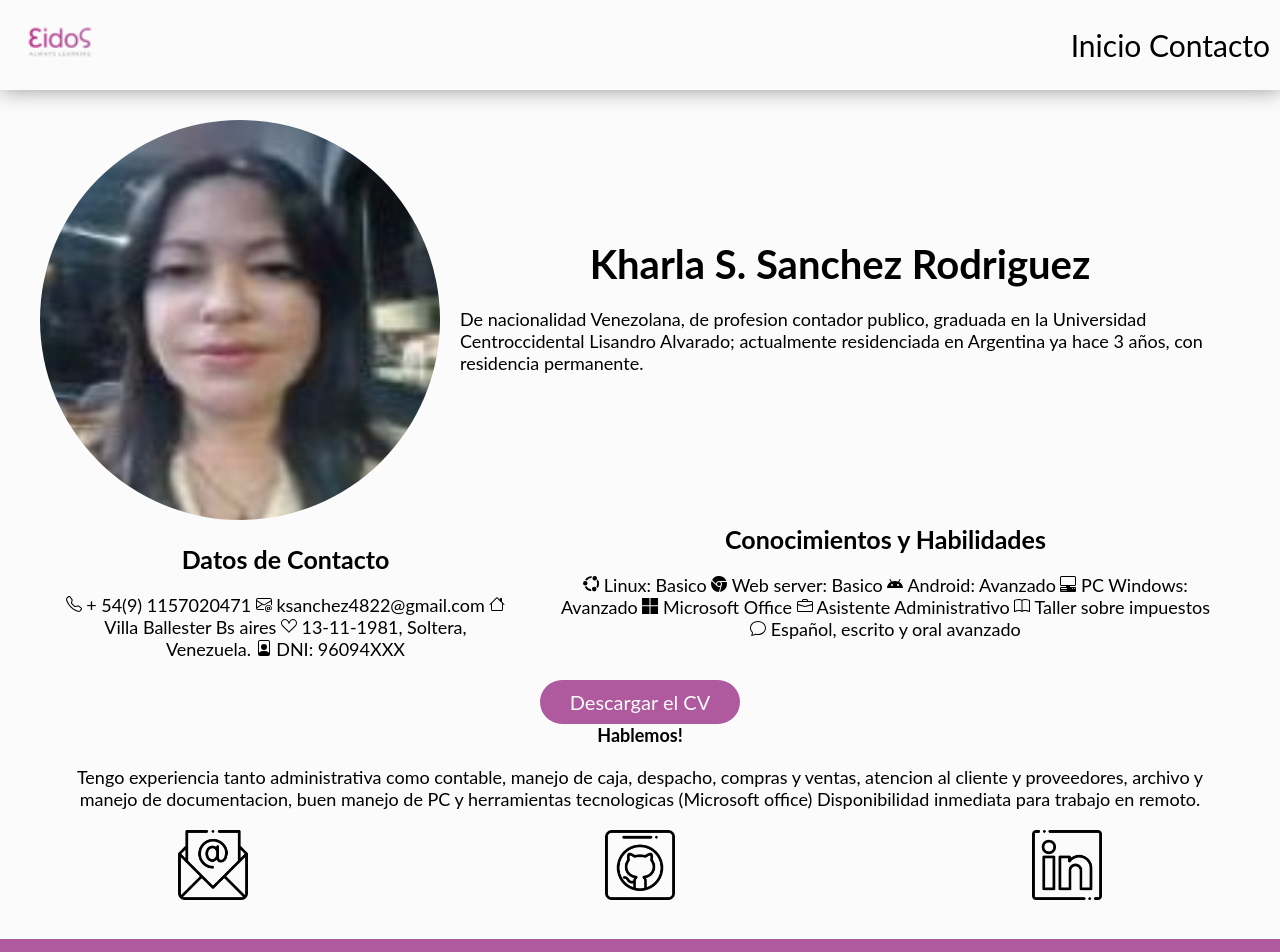
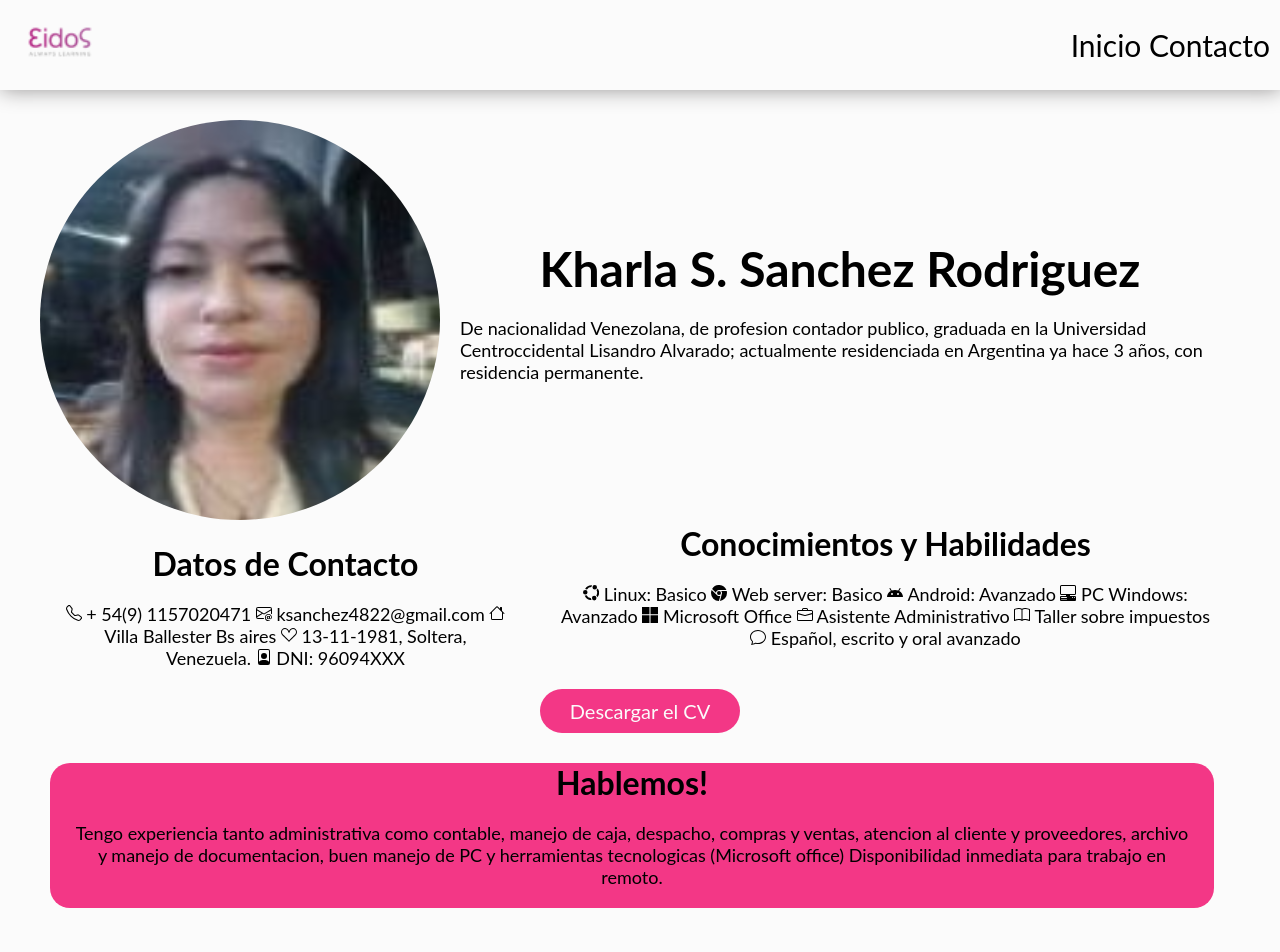
Before and after one commit to skharla/proyecto-2-codigo-latam, a plain HTML site: page index.html in a window 1280 px wide. Shown: the top 952 px of the page. Drawn offline with Linux system fonts and the light colour scheme.

Commit message:
arreglos en la section hablemos

```diff
--- a/css/styles.css
+++ b/css/styles.css
@@ -89,7 +89,7 @@ h1{
     margin: auto;
     border: #080808;
     border-radius: 30px;
-    background-color: #af599e;
+    background-color: #f33786;
     text-align: center;
     font-size: 20px;
     color: #fbfbfb;
@@ -97,8 +97,11 @@ h1{
     flex-direction: column;
     align-items: center;
     padding: 10px 10px;
+}
 
-
+.boton:hover{
+    background-color: aqua;
+    color: #080808;
 }
 
 h2{
@@ -113,9 +116,9 @@ p{
 
 }
 
-.Contactos{
+.Hablemos{
     text-align: center;
-    background-color: rgba(175, 89, 158, 0.3);
+    background-color: #f33786;
     margin-bottom: 60px;
     height: auto;
     width: 97%;
@@ -137,15 +140,16 @@ p{
 
 }
 
-.logos-sociales img:hoer{
+.logos-sociales img:hover{
     border: 1px solid grey;
     border-radius: 50px;
     margin-bottom: 90px;
+    background-color: #45d3f7;
 
 }
 
 footer{
-    background-color: #af599e;
+    background-color: #f33786;
     display: flex;
     text-align: center;
     flex-direction: column;
@@ -170,7 +174,7 @@ footer{
     margin-top: 150px;
  }
  h1 {
-    font-size: 40px;
+    font-size: 48px;
     text-align: center;
  }
 
@@ -179,11 +183,19 @@ footer{
 
  }
  h2 {
-    font-size: 25px;
-
+    font-size: 32px;
+    text-align: center;
  }
  h3 {
-    font-size: 25px;
+    font-size: 32px;
+    text-align: center;
  }
+ section#hablemos {
+    text-align: center;
+    padding: 10px 10px;
+ }
+h4 {
+    font-size: 32px;
+}
 
 }
```
Also changed, not shown: index.html (line endings or trailing spaces).
